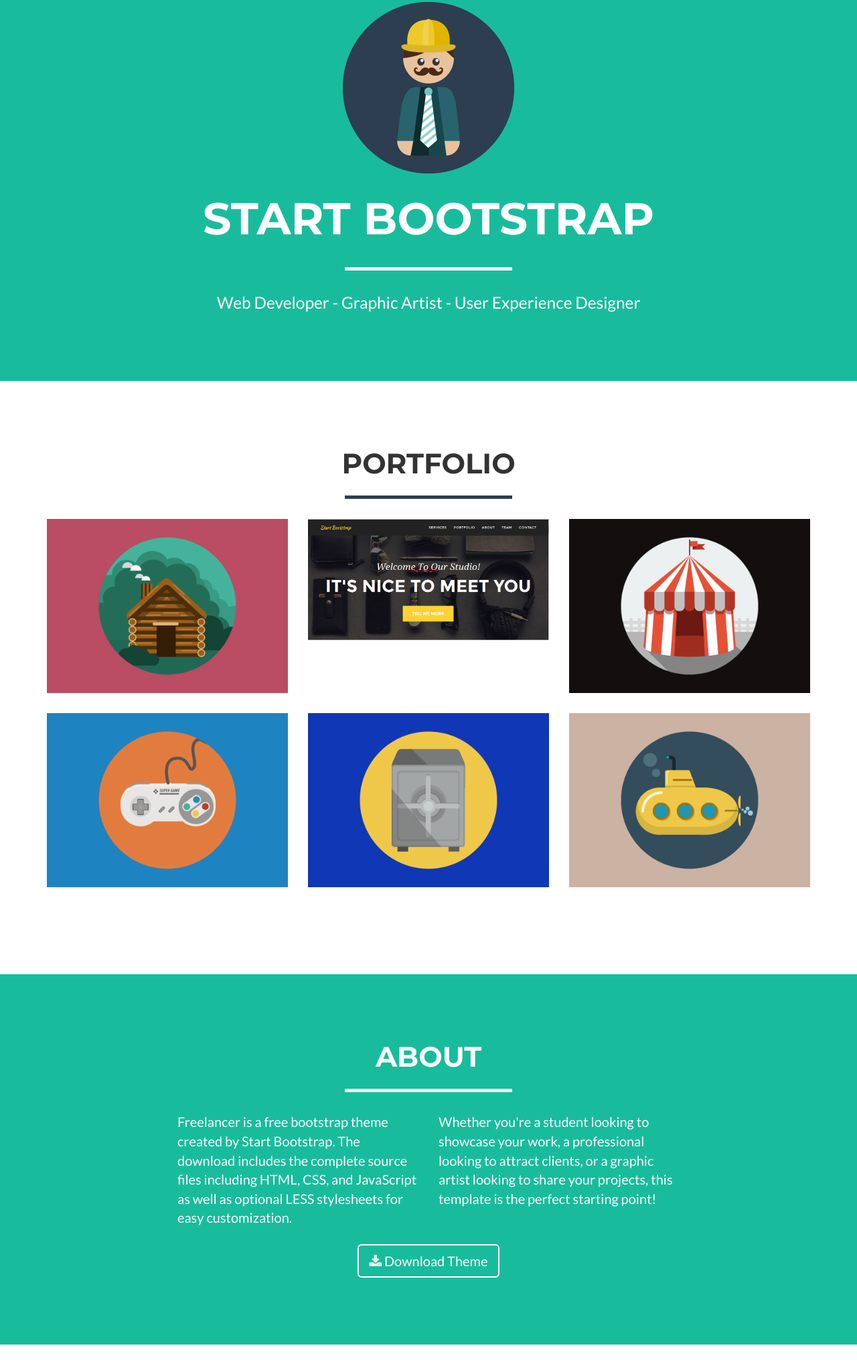
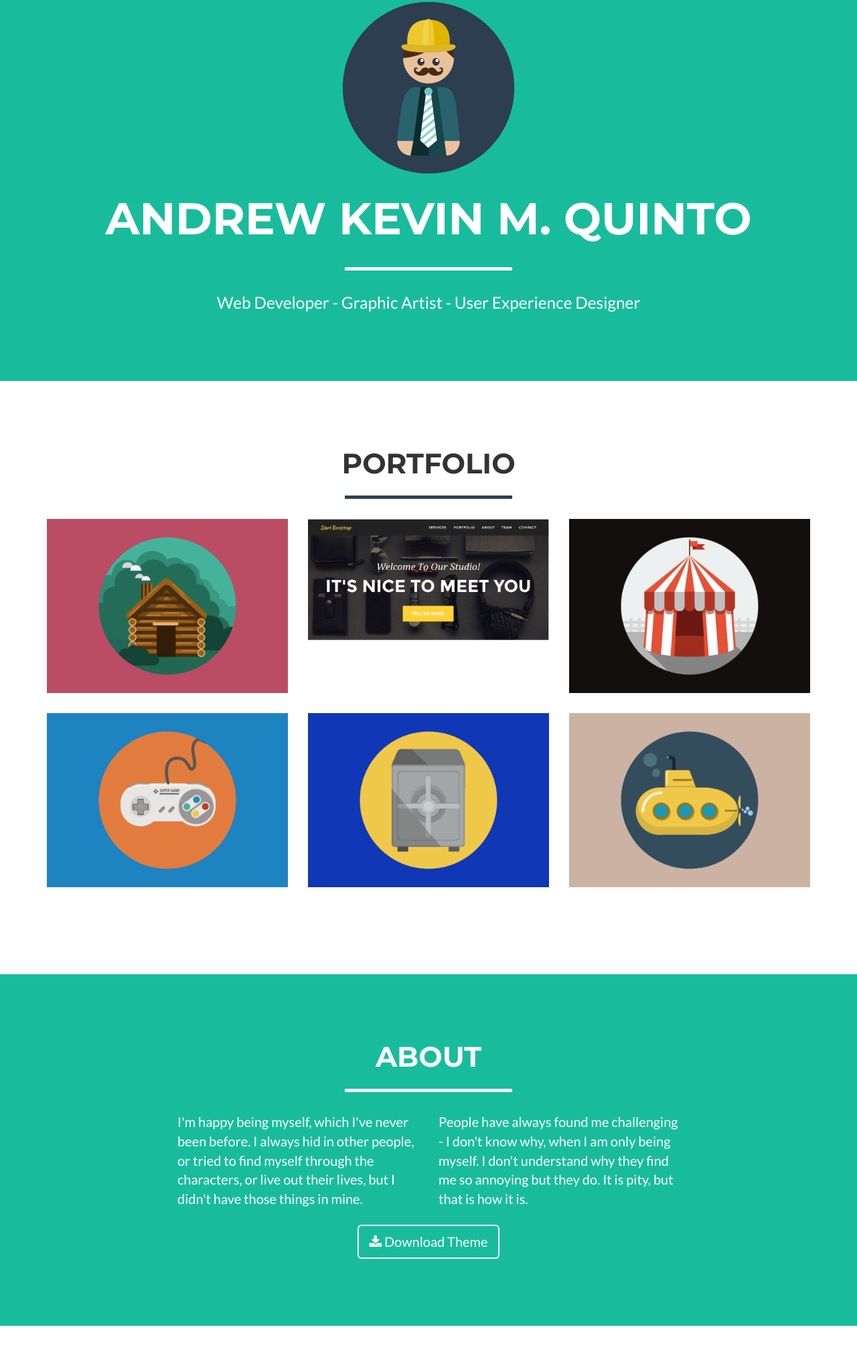
Before and after one commit to KevinQuinto/Quinto.github.io, a website: page index.html in a window 1280 px wide. Shown: the part 197-2240 px from the top of the page at 67% size. Drawn offline with nearby package versions, Linux system fonts and the light colour scheme; files whose address does not match are found by name.

Commit message:
Update index.html

```diff
--- a/index.html
+++ b/index.html
@@ -9,7 +9,7 @@
     <meta name="description" content="">
     <meta name="author" content="">
 
-    <title>Freelancer - Start Bootstrap Theme</title>
+    <title>Andrew Kevin M. Quinto - Portfolio</title>
 
     <!-- Bootstrap Core CSS -->
     <link href="vendor/bootstrap/css/bootstrap.min.css" rel="stylesheet">
@@ -41,7 +41,7 @@
                 <button type="button" class="navbar-toggle" data-toggle="collapse" data-target="#bs-example-navbar-collapse-1">
                     <span class="sr-only">Toggle navigation</span> Menu <i class="fa fa-bars"></i>
                 </button>
-                <a class="navbar-brand" href="#page-top">Start Bootstrap</a>
+                <a class="navbar-brand" href="#page-top">Andrew Kevin M. Quinto</a>
             </div>
 
             <!-- Collect the nav links, forms, and other content for toggling -->
@@ -73,7 +73,7 @@
                 <div class="col-lg-12">
                     <img class="img-responsive" src="img/profile.png" alt="">
                     <div class="intro-text">
-                        <span class="name">Start Bootstrap</span>
+                        <span class="name">Andrew Kevin M. Quinto</span>
                         <hr class="star-light">
                         <span class="skills">Web Developer - Graphic Artist - User Experience Designer</span>
                     </div>
@@ -167,10 +167,10 @@
             </div>
             <div class="row">
                 <div class="col-lg-4 col-lg-offset-2">
-                    <p>Freelancer is a free bootstrap theme created by Start Bootstrap. The download includes the complete source files including HTML, CSS, and JavaScript as well as optional LESS stylesheets for easy customization.</p>
+                    <p>I'm happy being myself, which I've never been before. I always hid in other people, or tried to find myself through the characters, or live out their lives, but I didn't have those things in mine.</p>
                 </div>
                 <div class="col-lg-4">
-                    <p>Whether you're a student looking to showcase your work, a professional looking to attract clients, or a graphic artist looking to share your projects, this template is the perfect starting point!</p>
+                    <p>People have always found me challenging - I don't know why, when I am only being myself. I don't understand why they find me so annoying but they do. It is pity, but that is how it is.</p>
                 </div>
                 <div class="col-lg-8 col-lg-offset-2 text-center">
                     <a href="#" class="btn btn-lg btn-outline">
```
